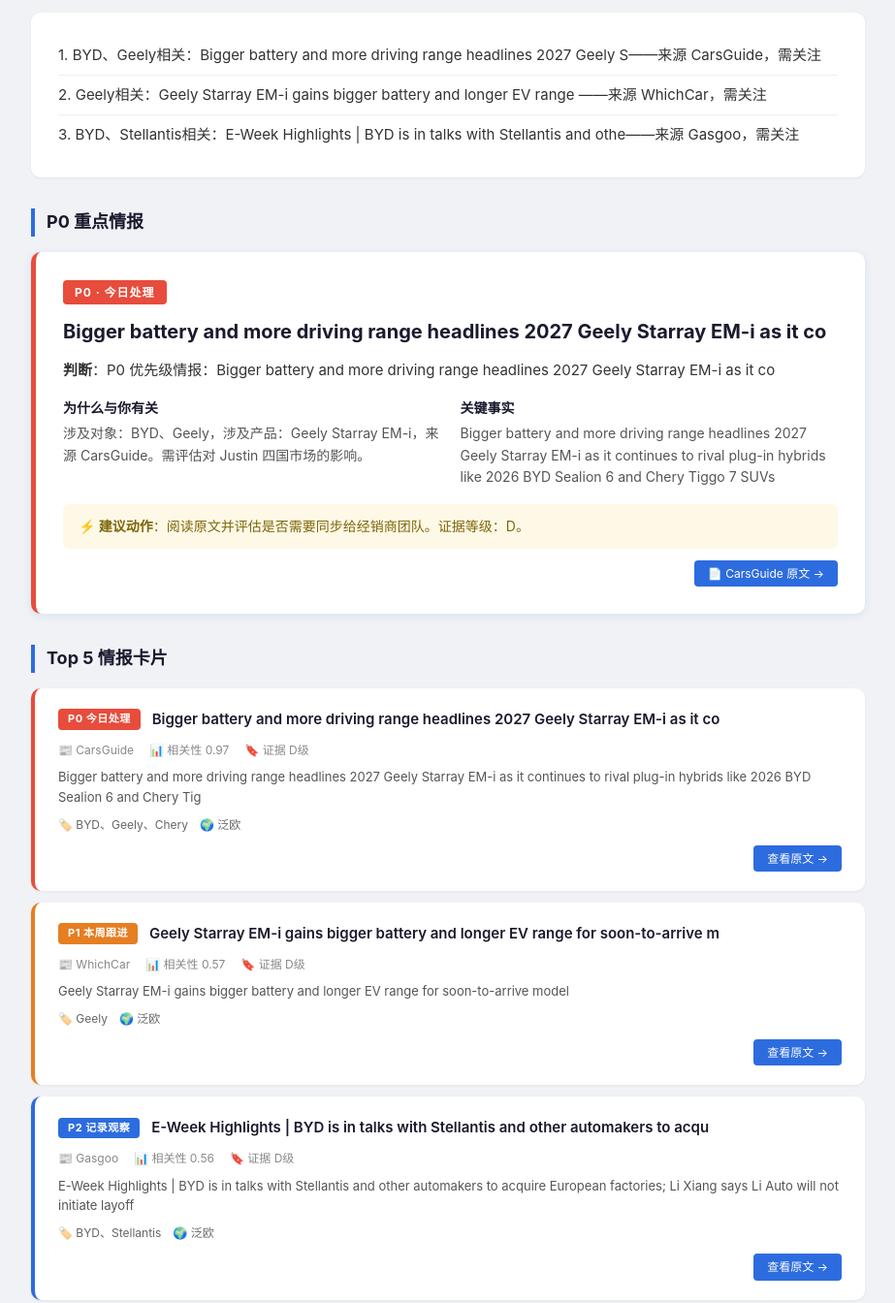
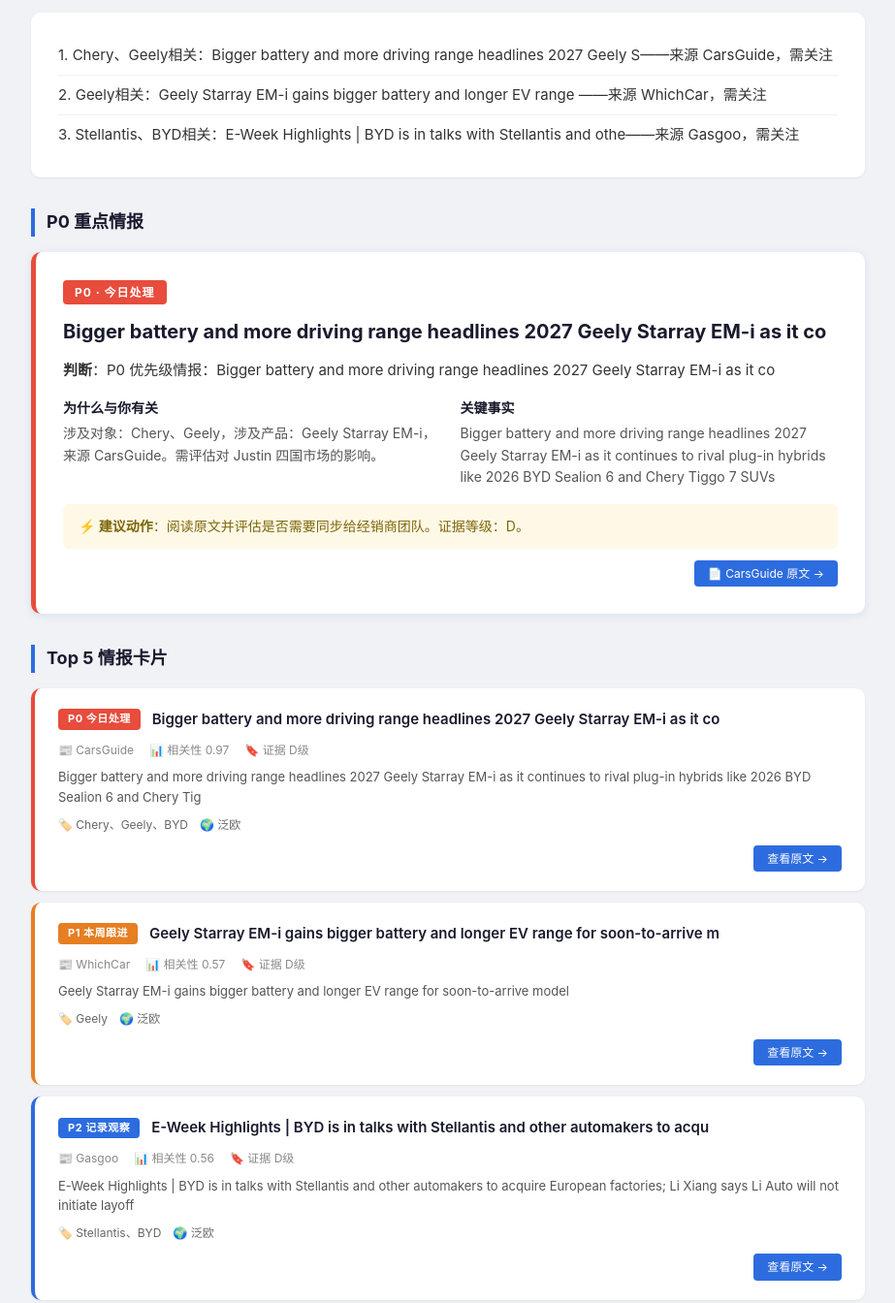
Before and after one commit to RRcosworth/work-news-reports, a plain HTML site: page 2026-05-20/brief_20260520_desktop.html in a window 1280 px wide. Shown: the part 267-1611 px from the top of the page at 97% size, without its empty margins (178-1101 px from the left). Drawn offline with Linux system fonts and the light colour scheme.

Commit message:
Add reports for 2026-05-20

```diff
--- a/2026-05-20/brief_20260520_desktop.html
+++ b/2026-05-20/brief_20260520_desktop.html
@@ -79,9 +79,9 @@
 
 <div class="section-title">今日判断</div>
 <div class="judgements">
-  <div class="judgement-item">1. BYD、Geely相关：Bigger battery and more driving range headlines 2027 Geely S——来源 CarsGuide，需关注</div>
+  <div class="judgement-item">1. Chery、Geely相关：Bigger battery and more driving range headlines 2027 Geely S——来源 CarsGuide，需关注</div>
   <div class="judgement-item">2. Geely相关：Geely Starray EM-i gains bigger battery and longer EV range ——来源 WhichCar，需关注</div>
-  <div class="judgement-item">3. BYD、Stellantis相关：E-Week Highlights | BYD is in talks with Stellantis and othe——来源 Gasgoo，需关注</div>
+  <div class="judgement-item">3. Stellantis、BYD相关：E-Week Highlights | BYD is in talks with Stellantis and othe——来源 Gasgoo，需关注</div>
 </div>
 
 <div class="section-title">P0 重点情报</div>
@@ -92,7 +92,7 @@
   <div class="p0-grid">
     <div class="p0-col">
       <strong>为什么与你有关</strong>
-      涉及对象：BYD、Geely，涉及产品：Geely Starray EM-i，来源 CarsGuide。需评估对 Justin 四国市场的影响。
+      涉及对象：Chery、Geely，涉及产品：Geely Starray EM-i，来源 CarsGuide。需评估对 Justin 四国市场的影响。
     </div>
     <div class="p0-col">
       <strong>关键事实</strong>
@@ -121,7 +121,7 @@
     </div>
     <p class="card-summary">Bigger battery and more driving range headlines 2027 Geely Starray EM-i as it continues to rival plug-in hybrids like 2026 BYD Sealion 6 and Chery Tig</p>
     <div class="card-tags">
-      <span>🏷️ BYD、Geely、Chery</span>
+      <span>🏷️ Chery、Geely、BYD</span>
       <span>🌍 泛欧</span>
     </div>
   </div>
@@ -163,7 +163,7 @@
     </div>
     <p class="card-summary">E-Week Highlights | BYD is in talks with Stellantis and other automakers to acquire European factories; Li Xiang says Li Auto will not initiate layoff</p>
     <div class="card-tags">
-      <span>🏷️ BYD、Stellantis</span>
+      <span>🏷️ Stellantis、BYD</span>
       <span>🌍 泛欧</span>
     </div>
   </div>
```
Also changed, not shown: 2026-05-20/brief_20260520_mobile.html (+4 -4 lines).
